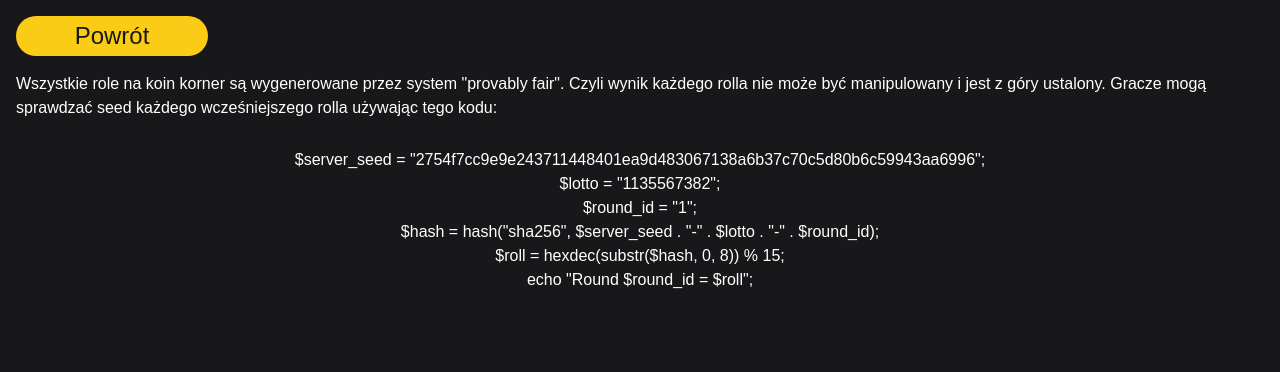
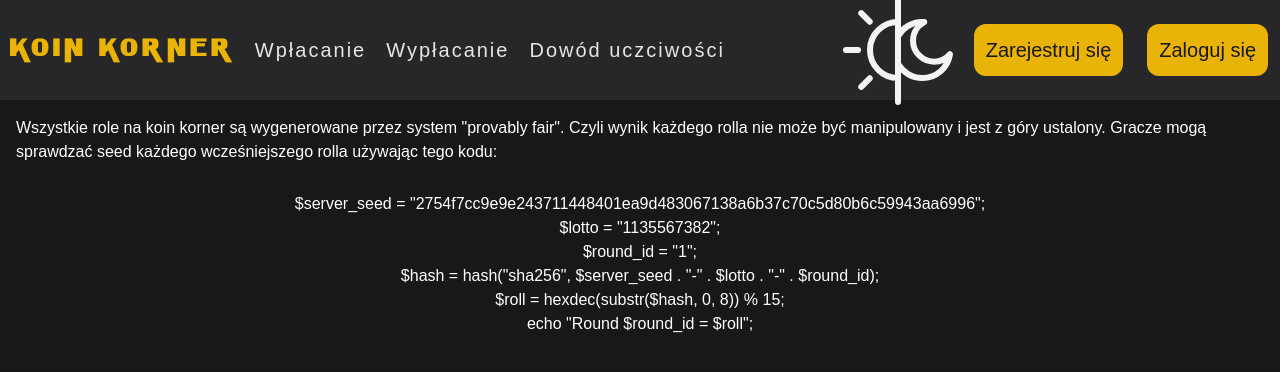
Before and after one commit to makla12/Koin-korner, a Next.js app in the folder client/: page /ProvablyFair in a window 1280 px wide. Shown: the top 372 px of the page. Built offline with nearby package versions, Linux system fonts and the light colour scheme.

Commit message:
Update ProvablyFairPage.jsx

```diff
--- a/client/components/pages/ProvablyFairPage.jsx
+++ b/client/components/pages/ProvablyFairPage.jsx
@@ -1,13 +1,9 @@
-
+import { MainNav } from "@/components/elements/MainNav";
 function ProvablyFairPage() {
   	return (
+	<>
+		<MainNav />
     	<div className="m-4">
-      		<a href="./" className="
-                text-[#181818] text-2xl w-48 flex justify-center items-center
-                bg-yellow-400 hover:cursor-pointer hover:bg-yellow-300 select-none
-                p-1 rounded-full
-                "
-                >Powrót</a>
 			<p className="mt-4">Wszystkie role na koin korner są wygenerowane przez system "provably fair". Czyli wynik każdego rolla nie może być manipulowany i jest z góry ustalony. Gracze mogą sprawdzać seed każdego wcześniejszego rolla używając tego kodu:</p>
 			<p className="text-center m-7">
 			$server_seed = "2754f7cc9e9e243711448401ea9d483067138a6b37c70c5d80b6c59943aa6996";<br/>
@@ -18,6 +14,7 @@ function ProvablyFairPage() {
 			echo "Round $round_id = $roll";<br/>
 			</p>
     	</div>
+	</>
   	);
 }
 
```
Lines whose indentation alone changed are shown as unchanged.
